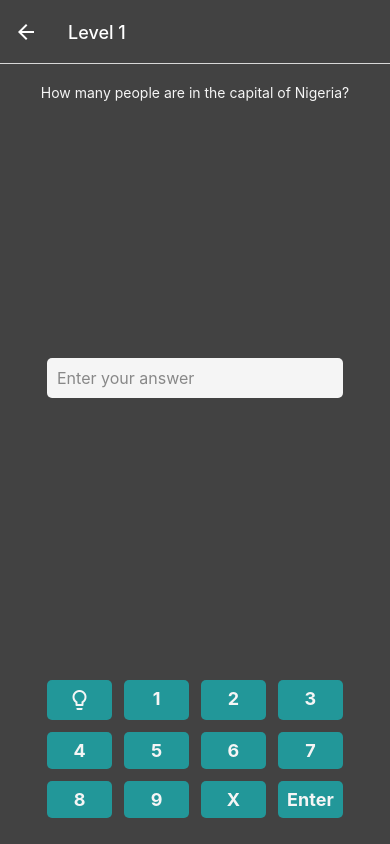
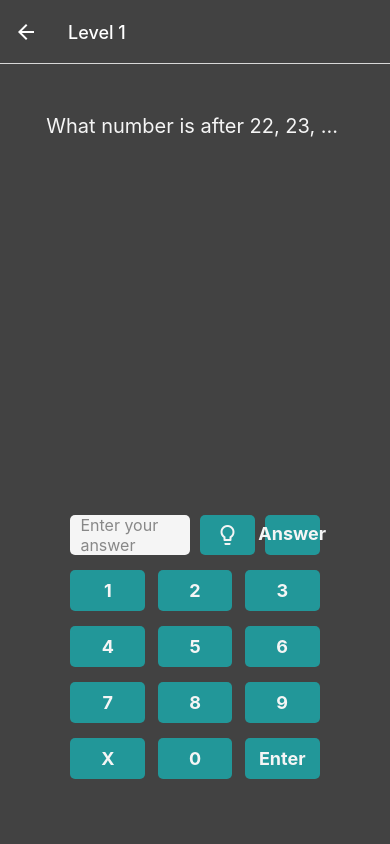
Before and after one commit to FatmHammam/RiddleIQ, a React Native app: screen /Level in a window 390 px wide. Built offline with nearby package versions, Linux system fonts and the light colour scheme.

Commit message:
Handled App Logic for all buttons

```diff
--- a/App.js
+++ b/App.js
@@ -5,7 +5,6 @@ import Home from './src/views/Home'
 import Levels from './src/views/Levels'
 import Settings from './src/views/Settings'
 import Level from './src/views/Level'
-import NextLevel from './src/views/NextLevel'
 
 const Stack = createNativeStackNavigator()
 
@@ -36,7 +35,7 @@ const App = () => (
           headerTintColor: '#fff',
         }}
         />
-      <Stack.Screen name="QuizCompleted" component={NextLevel} />
+      {/* <Stack.Screen name="QuizCompleted" component={NextLevel} /> */}
       <Stack.Screen
         name="Settings"
         component={Settings}
--- a/src/assets/Questions.js
+++ b/src/assets/Questions.js
@@ -1,6 +1,10 @@
 export const Questions = [
-  { questionNo: 1, question: 'How many people are in the capital of Nigeria?', answer: 44 },
-  { questionNo: 2, question: 'What number is next 22, 23, ... ', answer: 24 },
-  { questionNo: 3, question: '', questionSrc: require('../assets/images/q1.webp'), answer: 66 },
-  { questionNo: 4, question: '', questionSrc: require('../assets/images/q2.webp'), answer: 33 },
+  { questionNo: 1, question: 'What number is after 22, 23, ... ', answer: 24, hint: 'Add 1' },
+  { questionNo: 2, question: 'What number is after 10, 20, ... ', answer: 30, hint: 'Add 10' },
+  { questionNo: 1, question: 'What number is after 2, 4, ... ', answer: 6, hint: 'Add 2'},
+  { questionNo: 2, question: 'What number is after 10, 8, ... ', answer: 6, hint: 'Minus 2' },
+  { questionNo: 1, question: 'What number is after 16, 17, ... ', answer: 18, hint: 'Add 1' },
+  { questionNo: 2, question: 'What number is after 6, 7, ... ', answer: 8, hint: 'Add 1' },
+  // { questionNo: 3, question: '', questionSrc: require('../assets/images/q1.webp'), answer: 66 },
+  // { questionNo: 4, question: '', questionSrc: require('../assets/images/q2.webp'), answer: 33 },
 ]
--- a/src/views/Level.js
+++ b/src/views/Level.js
@@ -6,112 +6,191 @@ import {
   TouchableOpacity,
   TextInput,
   Image,
+  Modal,
 } from 'react-native'
 import { Questions } from '../assets/Questions'
 import Icon from 'react-native-vector-icons/MaterialIcons'
 
+const MODAL_STATES = {
+  CORRECT: 'CORRECT',
+  WRONG: 'WRONG',
+  HINT: 'HINT',
+}
+
 const Level = ({ navigation }) => {
   const [currentQuestionIndex, setCurrentQuestionIndex] = useState(0)
+  const [modalVisible, setModalVisible] = useState(false)
   const [typedAnswer, setTypedAnswer] = useState('')
-  const [isEditing, setIsEditing] = useState(false)
+  const [answer, setAnswer] = useState('')
+  const [modalState, setModalState] = useState(null) // Keeps track of modal state
+  const [hint, setHint] = useState('')
 
   const handleButtonPress = (number) => {
     setTypedAnswer((prevAnswer) => prevAnswer + number)
-    setIsEditing(true)
-  }
-
-  const handleInputPress = () => {
-    setIsEditing(true)
-  }
-
-  const handleBlur = () => {
-    if (typedAnswer === '') {
-      setIsEditing(false)
-    }
   }
 
   const handleAnswerCheck = () => {
     if (Number(typedAnswer) === Questions[currentQuestionIndex].answer) {
-      console.log('Correct Answer')
+      setModalState(MODAL_STATES.CORRECT)
+    } else {
+      setModalState(MODAL_STATES.WRONG)
+    }
+    setModalVisible(true)
+  }
+
+  const getNextQuestion = () => {
+    if (modalState === MODAL_STATES.CORRECT) {
       const nextIndex = currentQuestionIndex + 1
-
       if (nextIndex < Questions.length) {
         setCurrentQuestionIndex(nextIndex)
         setTypedAnswer('')
       } else {
-        console.log('Quiz completed!')
-        // Optionally, navigate to a completion screen or reset quiz
         navigation.navigate('QuizCompleted')
       }
-    } else {
-      console.log('Wrong Answer')
-      console.log('typedAnswer', typedAnswer)
+    }
+    setModalVisible(false)
+    setTypedAnswer('')
+    setHint('') // Clear hint when moving to next question
+  }
+
+  const handleHint = () => {
+    setHint(Questions[currentQuestionIndex].hint)
+    setModalState(MODAL_STATES.HINT)
+    setModalVisible(true)
+  }
+  const getButtonText = () => {
+    switch (modalState) {
+      case MODAL_STATES.CORRECT:
+        return 'Continue'
+      case MODAL_STATES.WRONG:
+        return 'Try Again'
+      case MODAL_STATES.HINT:
+        return 'Close Hint'
+      default:
+        return 'Close'
     }
   }
 
+  const handleAnswer = () => {
+    setModalState(MODAL_STATES.ANSWER)
+    setAnswer(Questions[currentQuestionIndex].answer)
+    setModalVisible(true)
+  }
   return (
     <View style={styles.container}>
       {Questions[currentQuestionIndex].question ? (
-        <Text style={{ color: '#F5F5F5' }}>{Questions[currentQuestionIndex].question}</Text>
+        <Text style={styles.question}>{Questions[currentQuestionIndex].question}</Text>
       ) : (
         <Image
           source={Questions[currentQuestionIndex].questionSrc}
           style={styles.image}
         />
       )}
+      <View>
+        <View style={styles.hintSection}>
           <TouchableOpacity
             activeOpacity={1}
-        onPress={handleInputPress}
             style={styles.inputContainer}
           >
-        {!isEditing && typedAnswer === '' ? (
+            {typedAnswer === '' ? (
               <Text style={styles.placeholder}>Enter your answer</Text>
             ) : (
               <TextInput
                 style={styles.input}
                 value={typedAnswer}
-            onChangeText={() => setTypedAnswer(typedAnswer)}
                 editable={false}
-            onBlur={handleBlur}
               />
             )}
           </TouchableOpacity>
-
-      <View style={styles.numberButtonsContainer}>
           <TouchableOpacity
-          style={styles.btn}
-          onPress={() => console.log('Hint')}
+            style={styles.hintOrAnswer}
+            onPress={handleHint}
           >
             <Icon name="lightbulb-outline" size={24} color="#F5F5F5" />
           </TouchableOpacity>
-
-        {[1, 2, 3, 4, 5, 6, 7, 8, 9].map((number) => (
           <TouchableOpacity
-            key={number}
+            style={styles.hintOrAnswer}
+            onPress={handleAnswer}
+          >
+            <Text style={styles.buttonText}>Answer</Text>
+          </TouchableOpacity>
+        </View>
+        <View style={styles.numberButtonsContainer}>
+          {[1, 2, 3, 4, 5, 6, 7, 8, 9, 'X', 0, 'Enter'].map((button, index) => (
+            <TouchableOpacity
+              key={index}
               style={styles.btn}
-            onPress={() => handleButtonPress(number.toString())}
+              onPress={() => {
+                if (button === 'Enter') {handleAnswerCheck()}
+                else if (button === 'X') {setTypedAnswer('')}
+                else {handleButtonPress(button.toString())}
+              }}
             >
-            <Text style={styles.buttonText}>{number}</Text>
+              <Text style={styles.buttonText}>{button}</Text>
             </TouchableOpacity>
           ))}
+        </View>
+      </View>
 
+      <Modal
+        animationType="slide"
+        transparent={true}
+        visible={modalVisible}
+        onRequestClose={() => setModalVisible(false)}
+      >
+        <View style={styles.modalOverlay}>
+          <View style={styles.modalView}>
+            <ModalContent modalState={modalState} hint={hint} answer={answer}/>
             <TouchableOpacity
-          style={styles.btn}
-          onPress={() => setTypedAnswer('')}
+              style={styles.continueBtn}
+              onPress={getNextQuestion}
             >
-          <Text style={styles.buttonText}>X</Text>
-        </TouchableOpacity>
-
-        <TouchableOpacity
-          style={styles.btn}
-          onPress={handleAnswerCheck}
-        >
-          <Text style={styles.buttonText}>Enter</Text>
+              <Text style={styles.buttonText}>
+                {getButtonText()}
+              </Text>
             </TouchableOpacity>
           </View>
         </View>
+      </Modal>
+    </View>
   )
 }
+
+// Separate component to handle modal content rendering
+const ModalContent = ({ modalState, hint, answer }) => {
+  switch (modalState) {
+    case MODAL_STATES.CORRECT:
+      return (
+        <>
+          <Icon name="check-circle" size={48} color="green" />
+          <Text style={styles.modalText}>Correct!</Text>
+        </>
+      )
+    case MODAL_STATES.WRONG:
+      return (
+        <>
+          <Icon name="highlight-off" size={48} color="red" />
+          <Text style={styles.modalText}>Wrong Answer!</Text>
+        </>
+      )
+    case MODAL_STATES.HINT:
+      return (
+        <>
+          <Text style={styles.modalText}>{hint}</Text>
+        </>
+      )
+    case MODAL_STATES.ANSWER:
+        return (
+          <>
+            <Text style={styles.modalText}>{answer}</Text>
+          </>
+        )
+    default:
+      return null
+  }
+}
+
+
 
 const styles = StyleSheet.create({
   container: {
@@ -119,17 +198,25 @@ const styles = StyleSheet.create({
     justifyContent: 'space-between',
     alignItems: 'center',
     backgroundColor: '#424242',
-    paddingVertical: 20,
+    paddingVertical: 50,
     paddingHorizontal: 10,
   },
+  question: {
+    color: '#F5F5F5',
+    fontSize: 20,
+    textAlign: 'center',
+  },
   inputContainer: {
-    width: '80%',
+    width: '48%',
     height: 40,
     backgroundColor: '#F5F5F5',
     borderRadius: 5,
     justifyContent: 'center',
     paddingHorizontal: 10,
-    marginBottom: 20,
+  },
+  hintSection: {
+    flexDirection: 'row',
+    justifyContent: 'space-between',
   },
   image: {
     width: 550,
@@ -148,12 +235,19 @@ const styles = StyleSheet.create({
     flexDirection: 'row',
     flexWrap: 'wrap',
     justifyContent: 'space-between',
-    width: '80%',
   },
   btn: {
     backgroundColor: '#229799',
+    width: '30%',
+    marginBottom: 15,
+    borderRadius: 5,
+    paddingVertical: 10,
+    alignItems: 'center',
+  },
+  hintOrAnswer: {
+    backgroundColor: '#229799',
     width: '22%',
-    marginVertical: 6,
+    marginBottom: 15,
     borderRadius: 5,
     paddingVertical: 8,
     alignItems: 'center',
@@ -164,6 +258,45 @@ const styles = StyleSheet.create({
     fontWeight: 'bold',
     fontSize: 18,
   },
+  modalOverlay: {
+    flex: 1,
+    justifyContent: 'center',
+    alignItems: 'center',
+    backgroundColor: 'rgba(0, 0, 0, 0.5)',
+  },
+  modalView: {
+    width: 300,
+    backgroundColor: '#fff',
+    padding: 20,
+    borderRadius: 10,
+    alignItems: 'center',
+    elevation: 5,
+  },
+  modalExitView: {
+    width: 300,
+    flexDirection: 'row',
+    justifyContent: 'space-between',
+    padding: 20,
+    borderRadius: 10,
+    alignItems: 'center',
+  },
+  continueBtn: {
+    backgroundColor: '#229799',
+    width: 120,
+    paddingVertical: 10,
+    borderRadius: 10,
+    marginHorizontal: 'auto',
+  },
+  exitBtn: {
+    backgroundColor: '#424242',
+    width: 120,
+    paddingVertical: 10,
+  },
+  modalText: {
+    fontSize: 20,
+    marginBottom: 20,
+    fontWeight: 'bold',
+  },
 })
 
 export default Level
--- a/src/views/NextLevel.js
+++ /dev/null
@@ -1,103 +0,0 @@
-import React, { useState } from 'react'
-import {
-  StyleSheet,
-  View,
-  Text,
-  TouchableOpacity,
-  TextInput,
-  Image,
-} from 'react-native'
-import Icon from 'react-native-vector-icons/MaterialIcons'
-
-const NextLevel = () => {
-  const [answer, setAnswer] = useState('')
-  const [isEditing, setIsEditing] = useState(false)
-
-  const handleButtonPress = (number) => {
-    setAnswer((prevAnswer) => prevAnswer + number)
-    setIsEditing(true) // Keeps editing state as true when number is pressed
-  }
-
-  const handleInputPress = () => {
-    setIsEditing(true) // Set editing state to true when input is clicked
-  }
-
-  const handleBlur = () => {
-    if (answer === '') {
-      setIsEditing(false) // Reset editing state if no answer
-    }
-  }
-
-  return (
-    <View style={styles.container}>
-      <Text>Quiz Completed</Text>
-    </View>
-  )
-}
-
-const styles = StyleSheet.create({
-  container: {
-    flex: 1,
-    justifyContent: 'space-between',
-    alignItems: 'center',
-    backgroundColor: '#424242',
-    paddingVertical: 20,
-    paddingHorizontal: 10,
-  },
-  image: {
-    width: 550,
-    height: 150,
-    resizeMode: 'contain',
-  },
-  inputContainer: {
-    width: '80%',
-    height: 40,
-    backgroundColor: '#F5F5F5',
-    borderRadius: 5,
-    justifyContent: 'center',
-    paddingHorizontal: 10,
-    marginBottom: 20,
-  },
-  input: {
-    fontSize: 16,
-    color: '#000',
-  },
-  placeholder: {
-    color: '#888',
-    fontSize: 16,
-  },
-  numberButtonsContainer: {
-    flexDirection: 'column',
-    justifyContent: 'space-between',
-    width: '80%',
-  },
-  btn: {
-    backgroundColor: '#229799',
-    // width: '22%',
-    marginVertical: 6,
-    borderRadius: 5,
-    paddingVertical: 8,
-    alignItems: 'center',
-  },
-  buttonText: {
-    textAlign: 'center',
-    color: '#F5F5F5',
-    fontWeight: 'bold',
-    fontSize: 18,
-  },
-  options: {
-    flexDirection: 'row',
-    justifyContent: 'space-between',
-    // width: '80%',
-  },
-  optionsBtns: {
-    backgroundColor: '#229799',
-    width: '30%',
-    marginVertical: 6,
-    borderRadius: 5,
-    paddingVertical: 8,
-    alignItems: 'center',
-  },
-})
-
-export default NextLevel
```
Lines whose indentation alone changed are shown as unchanged.
